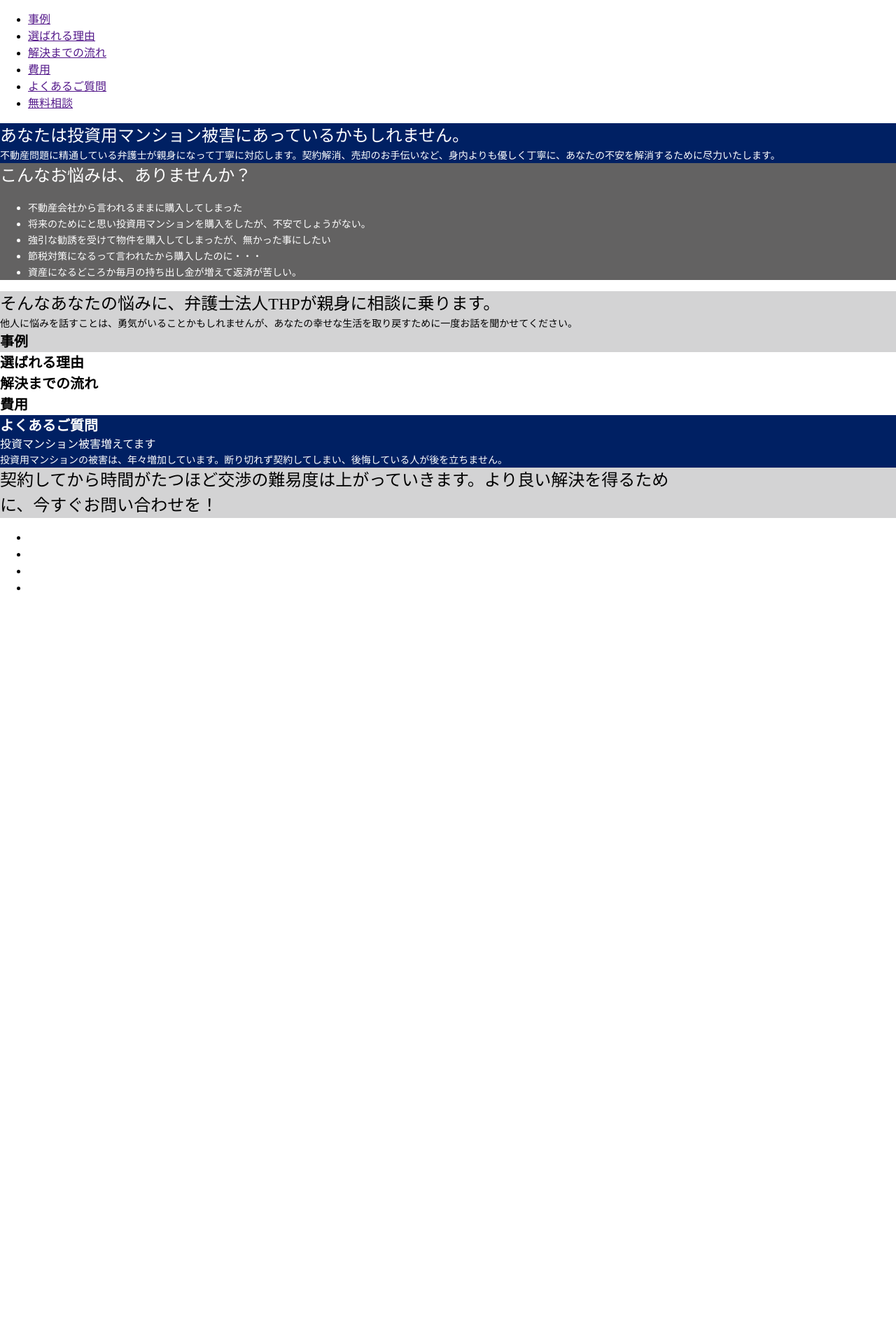
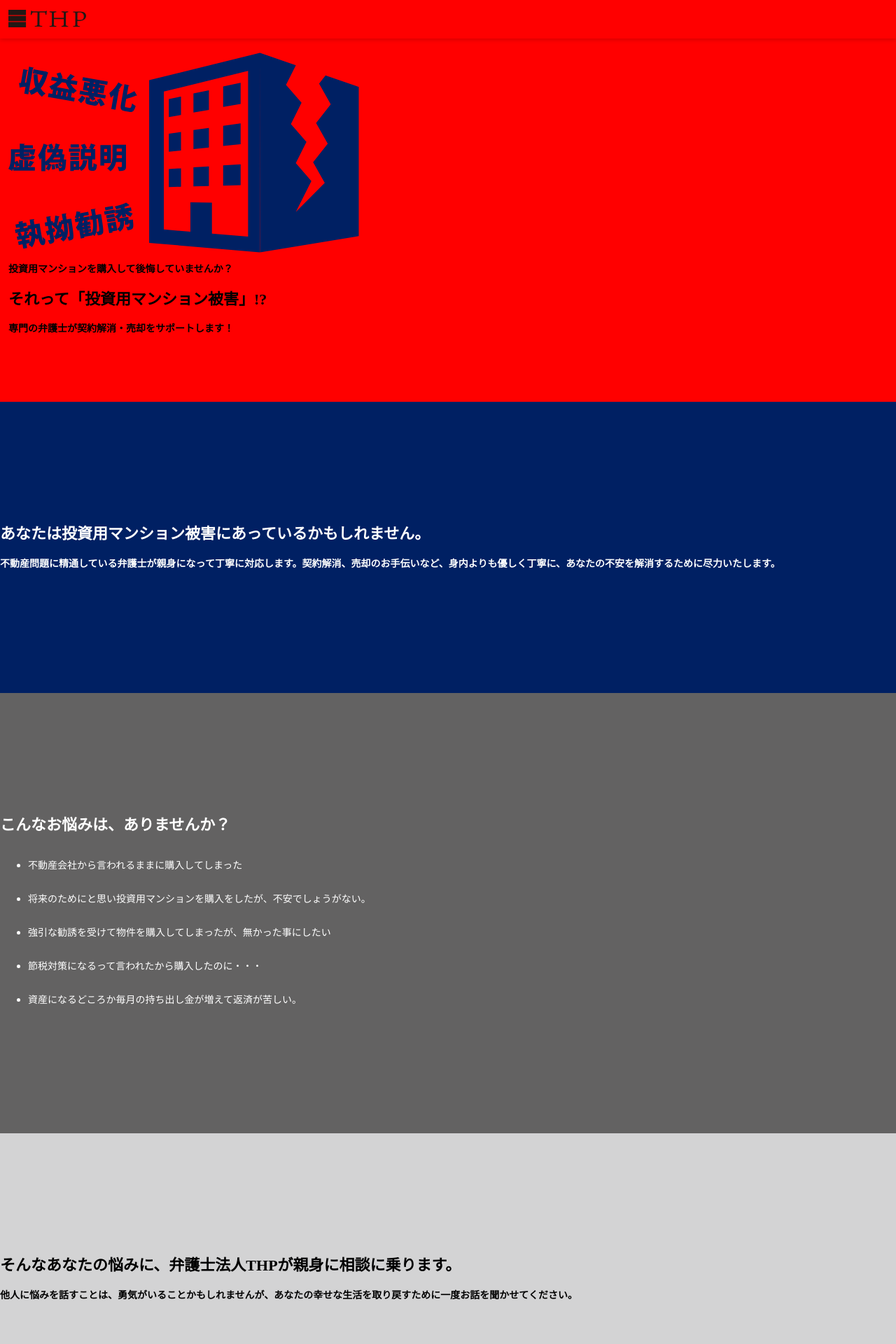
Before and after one commit to t-takahashi0422/thp, a WordPress theme: template index.php in a window 1280 px wide. Shown: the top 1920 px of the page at 70% size. Before the commit the page ends 843 px from the top, so only its background shows below. Run offline with PHP 8.4 and a stand-in for WordPress, Linux system fonts and the light colour scheme; the site name, menu and one post (Sample post) are stand-ins, and other content is empty; some web fonts are replaced.

Commit message:
テーマ作成

```diff
--- a/assets/css/style.css
+++ b/assets/css/style.css
@@ -1 +1,260 @@
-.l-content{width:100%;margin:0 auto}.l-bcBlue{background-color:#002063}.l-bcGray{background-color:#d3d3d4}.l-bcDgray{background-color:#636262}@media only screen and (min-width: 768px){.b-widthS{max-width:980px}}@media only screen and (min-width: 768px){.b-widthM{max-width:1440px}}@media only screen and (min-width: 768px){.b-widthL{max-width:100%}}.e-tcWhite{color:#fff}.e-title{font-size:20px}.e-catch{font-size:24px}.e-cap{font-size:14px}
+@font-face {
+  font-family: "NotoSansJP";
+  font-weight: 800;
+  src: url("../font/NotoSansJP-Bold.otf") format("opentype"); }
+
+@font-face {
+  font-family: "NotoSansJP";
+  font-weight: 200;
+  src: url("../font/NotoSansJP-Light.otf") format("opentype"); }
+
+@font-face {
+  font-family: "NotoSansJP";
+  font-weight: 600;
+  src: url("../font/NotoSansJP-Medium.otf") format("opentype"); }
+
+@font-face {
+  font-family: "NotoSerifJP";
+  font-weight: 800;
+  src: url("../font/NotoSerifJP-Bold.otf") format("opentype"); }
+
+@font-face {
+  font-family: "NotoSerifJP";
+  font-weight: 200;
+  src: url("../font/NotoSerifJP-Light.otf") format("opentype"); }
+
+@font-face {
+  font-family: "NotoSerifJP";
+  font-weight: 600;
+  src: url("../font/NotoSerifJP-Medium.otf") format("opentype"); }
+
+.l-hero {
+  width: 100%; }
+
+.l-content {
+  width: 100%;
+  margin: 0 auto; }
+
+.l-bcBlue {
+  background-color: #002063; }
+
+.l-bcGray {
+  background-color: #d3d3d4; }
+
+.l-bcDgray {
+  background-color: #636262; }
+
+.wrapper {
+  width: 100%;
+  overflow: hidden; }
+
+/*
+
+header
+
+*/
+header {
+  position: fixed;
+  width: 100%;
+  height: 55px;
+  background-color: #fff;
+  box-shadow: 0 2px 6px rgba(0, 0, 0, 0.16); }
+  @media only screen and (min-width: 768px) {
+    header {
+      background-color: #f00; } }
+
+/*
+
+main
+
+*/
+main {
+  padding-top: 55px; }
+  @media only screen and (min-width: 768px) {
+    main {
+      background-color: #f00; } }
+
+/*
+
+#hero
+
+*/
+#hero img {
+  margin-bottom: 20px; }
+
+#hero h2 {
+  font-size: 26px; }
+
+.b-widthS,
+.b-widthM,
+.b-widthL {
+  width: 100%; }
+
+@media only screen and (min-width: 768px) {
+  .b-widthS {
+    max-width: 980px; } }
+
+@media only screen and (min-width: 768px) {
+  .b-widthM {
+    max-width: 1440px; } }
+
+@media only screen and (min-width: 768px) {
+  .b-widthL {
+    max-width: 100%; } }
+
+.b-padding {
+  padding: 80px 12px; }
+  @media only screen and (min-width: 768px) {
+    .b-padding {
+      padding: 160px 0; } }
+
+.b-paddingTop {
+  padding: 80px 12px 20px; }
+  @media only screen and (min-width: 768px) {
+    .b-paddingTop {
+      padding: 160px 0 40px; } }
+
+.b-paddingBottom {
+  padding: 20px 12px 80px; }
+  @media only screen and (min-width: 768px) {
+    .b-paddingBottom {
+      padding: 40pxpx 0 160px; } }
+
+/*
+
+text
+
+*/
+a {
+  text-decoration: none; }
+
+h1 {
+  position: absolute;
+  top: 14px;
+  left: 12px;
+  display: inline-block;
+  z-index: 101; }
+
+br {
+  display: block; }
+  @media only screen and (min-width: 768px) {
+    br {
+      display: none; } }
+
+h1 img {
+  height: 25px; }
+
+.e-tcWhite {
+  color: #fff; }
+
+.e-title {
+  font-size: 20px;
+  font-family: "NotoSansJP";
+  font-weight: 800;
+  margin: 10px auto;
+  line-height: 1.5; }
+
+.e-catch {
+  font-size: 22px;
+  font-family: "NotoSansfJP";
+  font-weight: 800;
+  margin: 10px auto;
+  line-height: 1.7; }
+
+.e-cap {
+  font-size: 14px;
+  font-family: "NotoSansJP";
+  font-weight: 600;
+  margin: 10px auto;
+  line-height: 2; }
+
+.e-txt {
+  font-size: 14px;
+  font-family: "NotoSansJP";
+  font-weight: 200;
+  margin: 10px auto;
+  line-height: 2; }
+
+/*
+
+hamburger menu
+
+*/
+.m-hm {
+  position: absolute;
+  right: 12px;
+  top: 14px;
+  width: 34px;
+  height: 36px;
+  cursor: pointer;
+  z-index: 100; }
+  @media only screen and (min-width: 768px) {
+    .m-hm {
+      display: none; } }
+  .m-hm__toggle {
+    position: relative; }
+    .m-hm__toggle span {
+      display: block;
+      position: absolute;
+      height: 4px;
+      width: 100%;
+      background: #000;
+      left: 0;
+      -webkit-transition: .35s ease-in-out;
+      -moz-transition: .35s ease-in-out;
+      transition: .35s ease-in-out; }
+      .m-hm__toggle span:nth-child(1) {
+        top: 0; }
+      .m-hm__toggle span:nth-child(2) {
+        top: 11px; }
+      .m-hm__toggle span:nth-child(3) {
+        top: 22px; }
+
+.m-spNav {
+  position: absolute;
+  left: 100%;
+  background: rgba(255, 255, 255, 0.9);
+  width: 100%;
+  height: 100vh;
+  text-align: center;
+  -webkit-transition: .5s ease-in-out;
+  -moz-transition: .5s ease-in-out;
+  transition: .5s ease-in-out; }
+  .m-spNav__menuList {
+    list-style: none;
+    position: static;
+    right: 0;
+    bottom: 0;
+    margin-top: 55px;
+    padding: 0; }
+  .m-spNav__menuListItem {
+    position: static;
+    padding: 20px 0; }
+    .m-spNav__menuListItem a {
+      font-size: 18px;
+      font-weight: bold;
+      color: #000; }
+
+/*
+
+hamburger menu / Status : Open
+
+*/
+.open span:nth-child(1) {
+  top: 11px;
+  -webkit-transform: rotate(315deg);
+  -moz-transform: rotate(315deg);
+  transform: rotate(315deg); }
+
+.open span:nth-child(2) {
+  width: 0;
+  left: 50%; }
+
+.open span:nth-child(3) {
+  top: 11px;
+  -webkit-transform: rotate(-315deg);
+  -moz-transform: rotate(-315deg);
+  transform: rotate(-315deg); }
+
+.open .m-spNav {
+  left: 0; }
--- /dev/null
+++ b/assets/js/base.js
@@ -0,0 +1,27 @@
+//hamburger menu
+$(function() {
+    var $header = $('header');
+    $(window).scroll(function() {
+        if ($(window).scrollTop() > 350) {
+            $header.addClass('fixed');
+        } else {
+            $header.removeClass('fixed');
+        }
+    });
+    $('.m-hm').click(function(){
+    $header.toggleClass('open');
+    });
+});
+
+// auto scroll
+$(function(){
+  $('a[href^="#"]').click(function() {
+    var adjust = 0;
+    var speed = 100;
+    var href= $(this).attr("href");
+    var target = $(href == "#" || href == "" ? 'html' : href);
+    var position = target.offset().top + adjust;
+    $('body,html').animate({scrollTop:position}, speed, 'swing');
+    return false;
+  });
+});
--- a/gulpfile.js
+++ b/gulpfile.js
@@ -10,11 +10,7 @@ gulp.task("default", function() {
     gulp
       .src("assets/scss/style.scss")
       // Sassのコンパイルを実行
-      .pipe(
-          sass({
-            outputStyle: "compressed"
-          })
-      )
+      .pipe(sass())
       // cssフォルダー以下に保存
       .pipe(gulp.dest("assets/css"))
   );
--- a/header.php
+++ b/header.php
@@ -7,25 +7,30 @@
     <meta name="description">
     <link rel="stylesheet" href="<?php echo get_template_directory_uri(); ?>/assets/css/reset.css">
     <link rel="stylesheet" href="<?php echo get_template_directory_uri(); ?>/assets/css/style.css">
+    <script src="https://cdnjs.cloudflare.com/ajax/libs/jquery/3.5.1/jquery.min.js"></script>
+    <script type="text/javascript" src="<?php echo get_template_directory_uri(); ?>/assets/js/base.js"></script>
+
 	<?php wp_head(); ?>
 </head>
 <body>
     <div class="wrapper">
         <header>
-            <h1><img src="" alt=""></h1>
+            <h1><a href="/"><img src="<?php echo get_template_directory_uri(); ?>/assets/img/logo.svg" alt=""></a></h1>
             <div class="m-hm">
-                <span class=""></span>
-                <span class=""></span>
-                <span class=""></span>
+                <div class="m-hm__toggle">
+                    <span></span>
+                    <span></span>
+                    <span></span>
+                </div>
             </div>
-            <nav>
-                <ul class="e-menuList">
-                    <li class="e-menuListItem"><a href="">事例</a></li>
-                    <li class="e-menuListItem"><a href="">選ばれる理由</a></li>
-                    <li class="e-menuListItem"><a href="">解決までの流れ</a></li>
-                    <li class="e-menuListItem"><a href="">費用</a></li>
-                    <li class="e-menuListItem"><a href="">よくあるご質問</a></li>
-                    <li class="e-menuListItem"><a href="">無料相談</a></li>
+            <nav class="m-spNav">
+                <ul class="m-spNav__menuList">
+                    <li class="m-spNav__menuListItem"><a href="#case">事例</a></li>
+                    <li class="m-spNav__menuListItem"><a href="#reason">選ばれる理由</a></li>
+                    <li class="m-spNav__menuListItem"><a href="#flow">解決までの流れ</a></li>
+                    <li class="m-spNav__menuListItem"><a href="#price">費用</a></li>
+                    <li class="m-spNav__menuListItem"><a href="#qa">よくあるご質問</a></li>
+                    <li class="m-spNav__menuListItem"><a href="#cv">無料相談</a></li>
                 </ul>
             </nav>
         </header>
--- a/index.php
+++ b/index.php
@@ -2,57 +2,64 @@
         <main>
 
 <!--キービジュアル-->
-            <section class="hero">
-                <div class="l-widthL"></div>
+            <section id="" class="l-hero">
+                <div class="b-widthL b-paddingBottom">
+                    <img src="<?php echo get_template_directory_uri(); ?>/assets/img/hero.svg" alt="">
+                    <div>
+                        <p class="e-cap">投資用マンションを購入して後悔していませんか？</p>
+                        <h2 class="e-catch">それって<br>「投資用マンション被害」!?</h2>
+                        <p class="e-cap">専門の弁護士が契約解消・売却をサポートします！</p>
+                    </div>
+                </div>
             </section>
 <!--キービジュアル-->
             <section class="l-contents l-bcBlue">
-                <div class="l-widthM">
-                    <p class="e-catch e-tcWhite">あなたは投資用マンション被害にあっているかもしれません。</p>
-                    <p class="e-cap e-tcWhite">不動産問題に精通している弁護士が親身になって丁寧に対応します。契約解消、売却のお手伝いなど、身内よりも優しく丁寧に、あなたの不安を解消するために尽力いたします。</p>
+                <div class="b-widthM b-padding">
+                    <p class="e-catch e-tcWhite">あなたは<br>投資用マンション被害に<br>あっているかもしれません。</p>
+                    <p class="e-cap e-tcWhite">不動産問題に精通している弁護士が<br>親身になって丁寧に対応します。<br>契約解消、売却のお手伝いなど、<br>身内よりも優しく丁寧に、<br>あなたの不安を解消するために尽力いたします。</p>
                 </div>
             </section>
             <section class="l-contents l-bcDgray l-arrow">
-                <div class="b-widthM e-tcWhite">
+                <div class="b-widthM b-padding e-tcWhite">
                     <p class="e-catch">こんなお悩みは、ありませんか？</p>
                     <ul class="m-list">
-                        <li class="m-listItem b-grid"><img class="e-img" src="" alt=""><p class="e-cap">不動産会社から言われるままに購入してしまった</p></li>
-                        <li class="m-listItem b-grid"><img class="e-img" src="" alt=""><p class="e-cap">将来のためにと思い投資用マンションを購入をしたが、不安でしょうがない。</p></li>
-                        <li class="m-listItem b-grid"><img class="e-img" src="" alt=""><p class="e-cap">強引な勧誘を受けて物件を購入してしまったが、無かった事にしたい</p></li>
-                        <li class="m-listItem b-grid"><img class="e-img" src="" alt=""><p class="e-cap">節税対策になるって言われたから購入したのに・・・</p></li>
-                        <li class="m-listItem b-grid"><img class="e-img" src="" alt=""><p class="e-cap">資産になるどころか毎月の持ち出し金が増えて返済が苦しい。</p></li>
+                        <li class="m-listItem b-grid"><img class="e-img" src="" alt=""><p class="e-txt">不動産会社から言われるままに購入してしまった</p></li>
+                        <li class="m-listItem b-grid"><img class="e-img" src="" alt=""><p class="e-txt">将来のためにと思い投資用マンションを購入をしたが、不安でしょうがない。</p></li>
+                        <li class="m-listItem b-grid"><img class="e-img" src="" alt=""><p class="e-txt">強引な勧誘を受けて物件を購入してしまったが、無かった事にしたい</p></li>
+                        <li class="m-listItem b-grid"><img class="e-img" src="" alt=""><p class="e-txt">節税対策になるって言われたから購入したのに・・・</p></li>
+                        <li class="m-listItem b-grid"><img class="e-img" src="" alt=""><p class="e-txt">資産になるどころか毎月の持ち出し金が増えて返済が苦しい。</p></li>
                     </ul>
                 </div>
             </section>
-            <section class="l-contents l-bcGray l-arrow">
-                <div class="b-widthM">
+            <section id="case" class="l-contents l-bcGray l-arrow">
+                <div class="b-widthM b-paddingTop">
                     <p class="e-catch e-tbOrange">そんなあなたの悩みに、弁護士法人THPが親身に相談に乗ります。</p>
                     <p class="e-cap">他人に悩みを話すことは、勇気がいることかもしれませんが、あなたの幸せな生活を取り戻すために一度お話を聞かせてください。</p>
                 </div>
-                <div class="b-widthM">
+                <div class="b-widthM b-paddingBottom">
                     <h2 class="e-title">事例</h2>
                     <div class="m-slide">
 <!--include acf-->
                     </div>
                 </div>
             </section>
-            <section class="l-contents">
-                <div class="b-widthS">
+            <section id="reason" class="l-contents">
+                <div class="b-widthS b-padding">
                     <h2 class="e-title">選ばれる理由</h2>
                     <div class="m-grid"></div>
 <!--include acf-->
                 </div>
             </section>
-            <section class="l-contents">
-                <div class="b-widthM">
+            <section id="flow" class="l-contents">
+                <div class="b-widthM b-padding">
                     <h2 class="e-title">解決までの流れ</h2>
                     <div class="m-card m-grid l-bcBlue">
 <!--include acf-->
                     </div>
                 </div>
             </section>
-            <section class="l-contents">
-                <div class="b-widthS">
+            <section id="price" class="l-contents">
+                <div class="b-widthS b-padding">
                     <h2 class="e-title">費用</h2>
                     <div class="b-grid">
                         <div class="m-tbl">
@@ -61,23 +68,25 @@
                     </div>
                 </div>
             </section>
-            <section class="l-contents l-bcBlue">
-                <div class="b-widthM">
+            <section id="qa" class="l-contents l-bcBlue">
+                <div class="b-widthM b-paddingTop">
                     <h2 class="e-title e-tcWhite">よくあるご質問</h2>
                     <div class="m-acc">
 <!--include acf-->
                     </div>
                 </div>
-                <div class="b-widthS">
-                    <img src="" alt="">
+                <div class="b-widthS b-paddingBottom">
+                    <img src="<?php echo get_template_directory_uri(); ?>/assets/img/qa.svg" alt="">
                     <p class="e-tcWhite">投資マンション被害増えてます</p>
                     <p class="e-cap e-tcWhite">投資用マンションの被害は、年々増加しています。断り切れず契約してしまい、後悔している人が後を立ちません。</p>
                 </div>
             </section>
-            <section class="l-contents l-bcGray">
-                <div class="b-widthS e-parent">
+            <section id="cv" class="l-contents l-bcGray">
+                <div class="b-widthS b-paddingTop e-parent">
                     <p class="e-catch e-tbOrange">契約してから時間がたつほど交渉の難易度は上がっていきます。より良い解決を得るために、今すぐお問い合わせを！</p>
-                    <img class="e-child" src="" alt="">
+                </div>
+                <div class="b-widthS b-paddingBottom e-parent">
+                    <img class="e-child" src="<?php echo get_template_directory_uri(); ?>/assets/img/cv.svg" alt="">
                 </div>
             </section>
         </main>
```
Also changed, not shown: assets/img/cv.svg (added), assets/img/hero.svg (added), assets/img/hero_point_01.svg (added), assets/img/logo.svg (added), assets/img/qa.svg (added), 6 other files.
